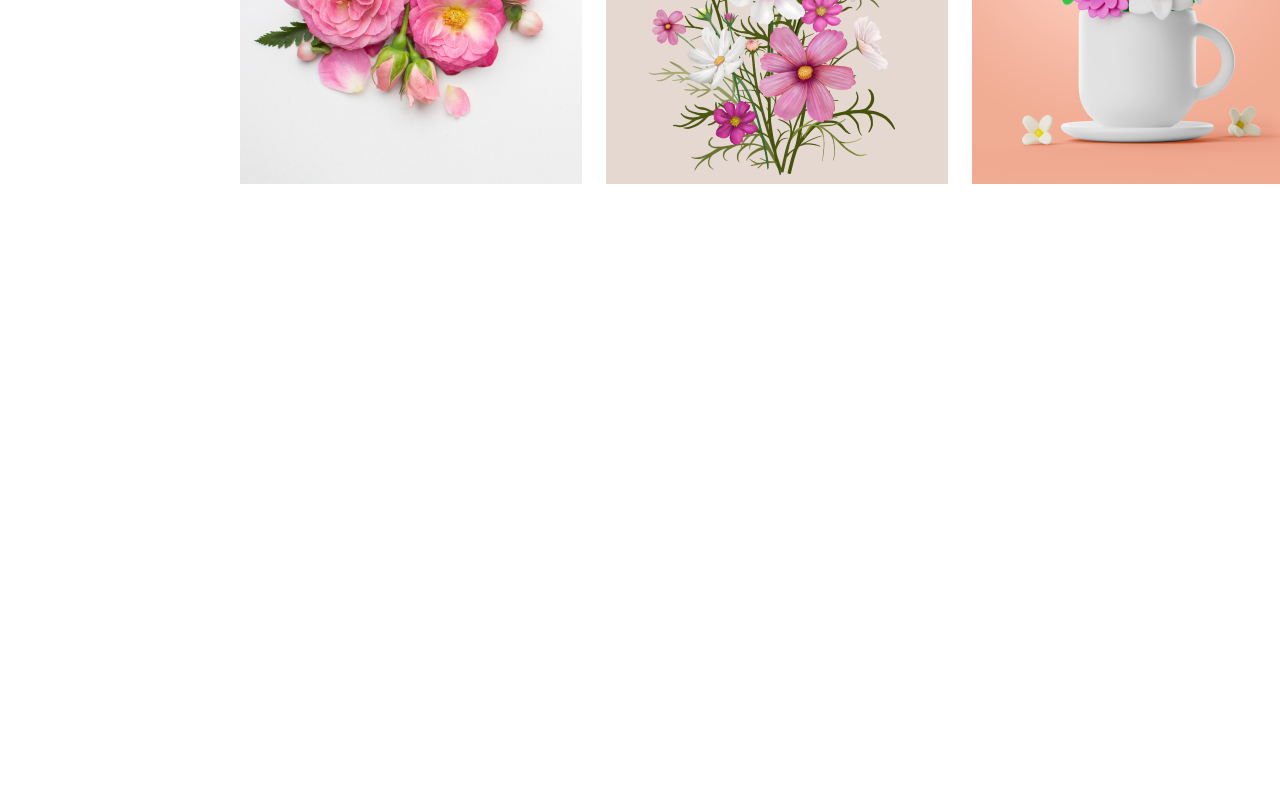
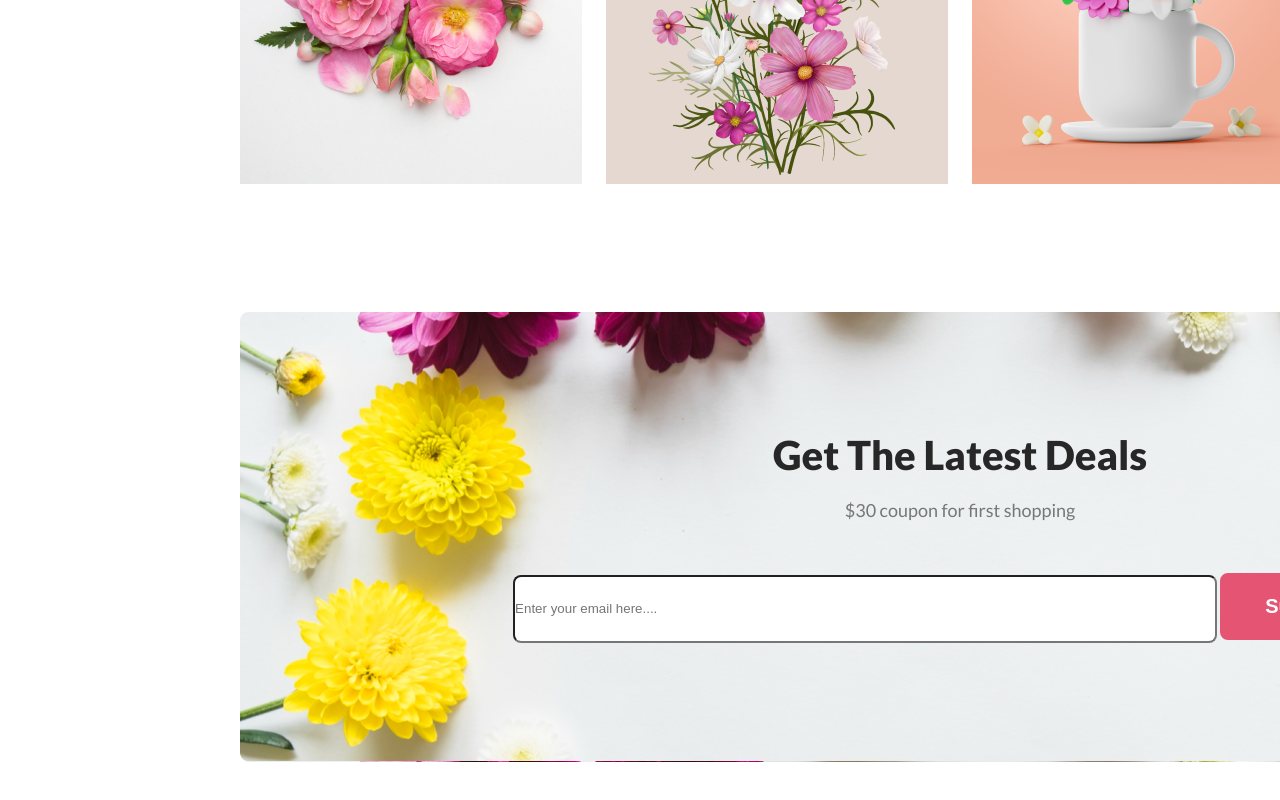
Before and after one commit to m01713261932/flower-shop-project, a plain HTML site: page index.html in a window 1280 px wide. Shown: the part 3530-4330 px from the top of the page. Before the commit the page ends 3842 px from the top, so only its background shows below. Drawn offline with Linux system fonts and the light colour scheme.

Commit message:
added subscribe section

```diff
--- a/index.html
+++ b/index.html
@@ -145,6 +145,33 @@
 
         <!-- end gallery section  -->
 
+        <!-- start subscribe section  -->
+
+        <section class="subscribe_main_div">
+
+            <div class="subscribe_section">
+                <h2 class="get_latest_deals">
+                    Get The Latest Deals
+
+                </h2>
+
+                <h3 class="coupon">
+                    $30 coupon for first shopping
+                </h3>
+                <div class="email_subscribe">
+                    <input class="email_input" type="email" name="" id="" placeholder="Enter your email here....">
+                    <button class="common_button">
+                        Subscribe
+                    </button>
+                </div>
+            </div>
+
+        </section>
+
+
+
+
+        <!-- end subscribe section  -->
 
     </main>
 
--- a/styles/styles.css
+++ b/styles/styles.css
@@ -238,5 +238,55 @@ body {
 
 /* supscribe secton  */
 
+.subscribe_main_div {
+    display: flex;
+    width: 1920px;
+    height: 706px;
+}
+
+.subscribe_section {
+    height: 450px;
+    width: 1440px;
+    background-image: url('../images/Rectangle-9.png');
+    border-radius: 8px;
+    margin: 0px auto;
+    display: flex;
+    flex-direction: column;
+    align-items: center;
+    justify-content: center;
+
+}
+
+.get_latest_deals {
+    color: #272727;
+    text-align: center;
+    font-size: 40px;
+    font-weight: 800;
+}
+
+.coupon {
+    color: rgba(39, 39, 39, 0.60);
+    text-align: center;
+    font-size: 18px;
+    font-weight: 400;
+    line-height: 30px;
+    padding: 16px 0px 48px 0px;
+}
+
+.email_input {
+    width: 700px;
+    height: 64px;
+    border-radius: 8px;
+    background-color: #FFF;
+
+}
+
+
+
+input ::placeholder {
+    color: rgba(39, 39, 39, 0.60);
+    font-size: 16px;
+    font-weight: 400;
+}
 
 /* supscribe secton  */
```
